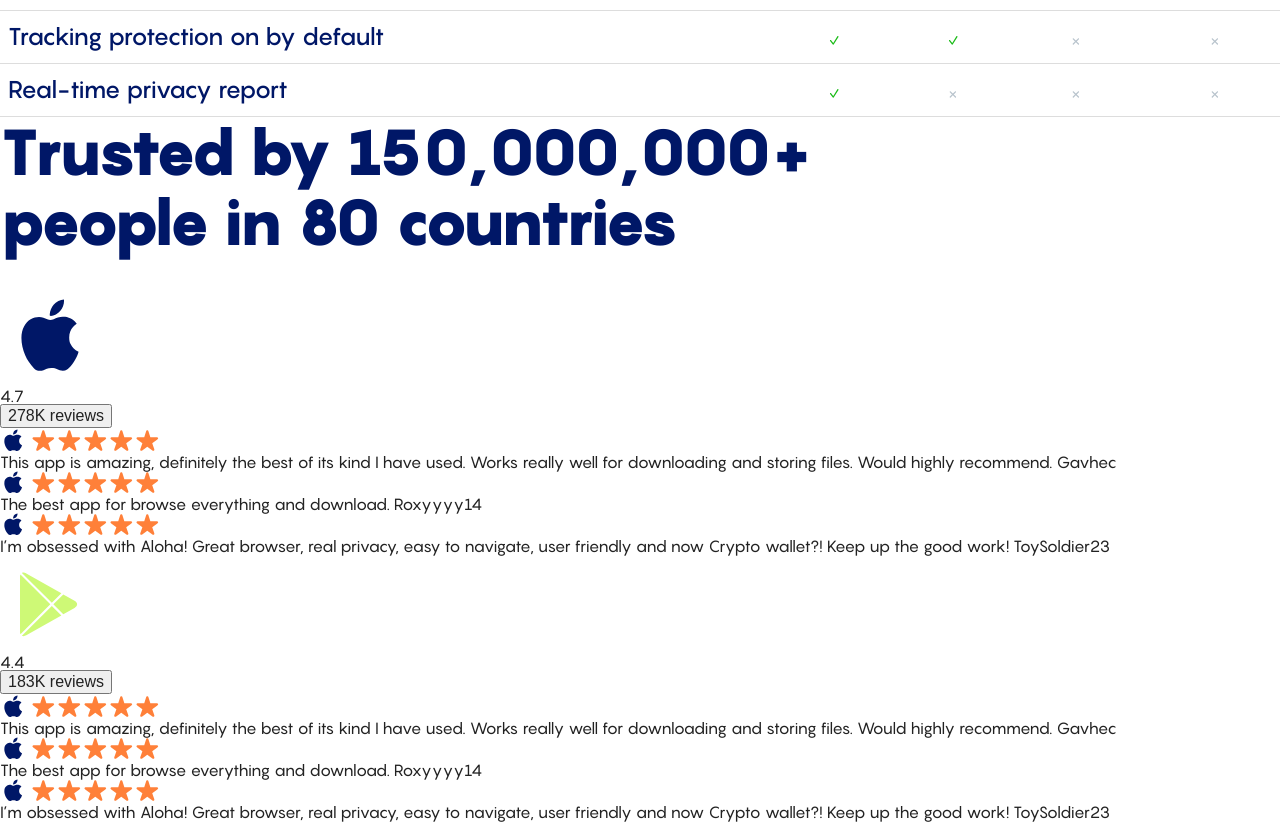
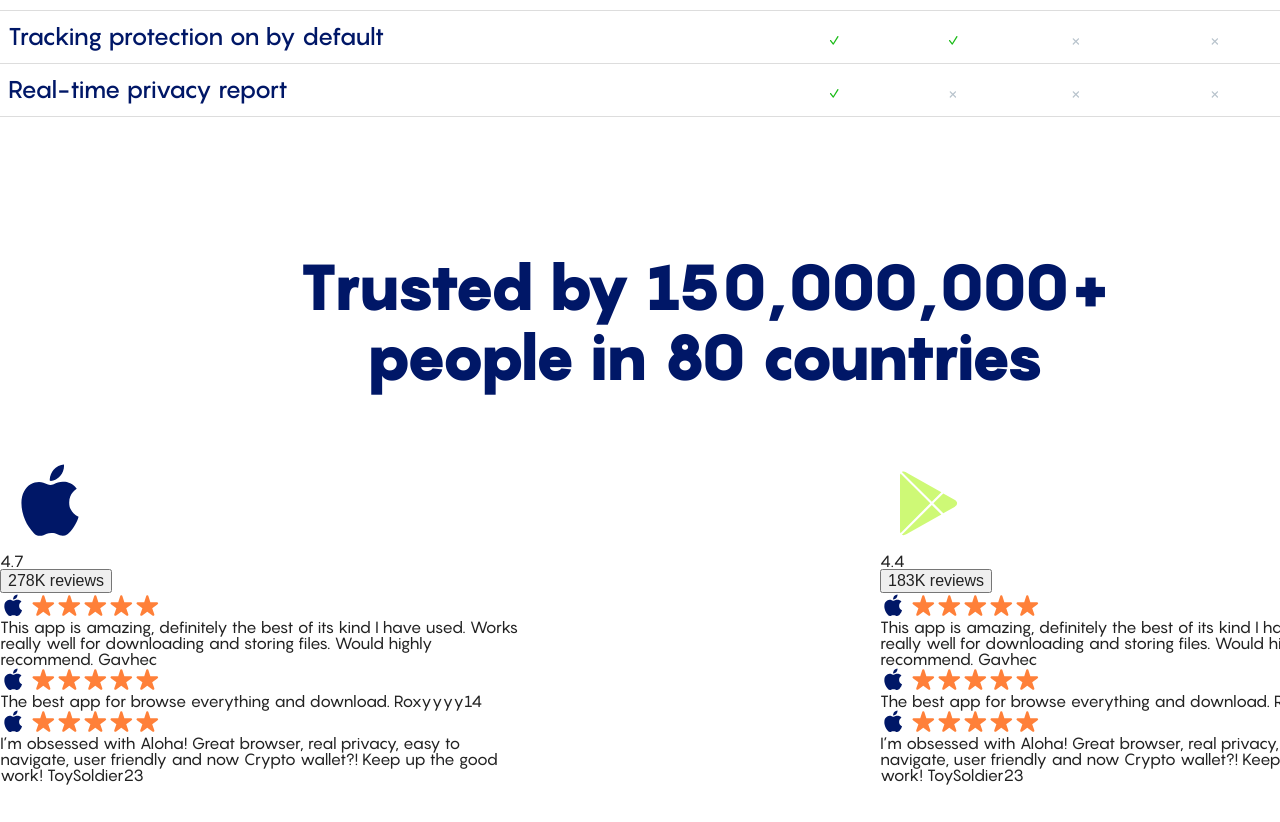
Before and after one commit to holus-bolus/aloha-browser, a Next.js app: page / in a window 1280 px wide. Shown: the part 10008-10830 px from the top of the page. After the commit the page ends 10793 px from the top, so only its background shows below. Built offline with nearby package versions, Linux system fonts and the light colour scheme.

Commit message:
Adjusted the list

```diff
--- /dev/null
+++ b/app/components/Testimonials/Testimonials.css
@@ -0,0 +1,22 @@
+.testimonials {
+  padding-top: 135px;
+}
+
+.testimonials__title {
+  text-align: center;
+  margin-bottom: 60px;
+}
+
+.testimonials__wrapper {
+  display: flex;
+  justify-content: space-between;
+  align-items: center;
+}
+
+.testimonials__reviews-wrapper {
+  width: 530px;
+}
+
+.testimonials__item{
+  width: 530px;
+}
--- a/app/components/Testimonials/Testimonials.tsx
+++ b/app/components/Testimonials/Testimonials.tsx
@@ -1,4 +1,5 @@
 import Image from "next/image";
+import "./Testimonials.css";
 
 const Testimonials = () => {
   return (
@@ -8,7 +9,7 @@
         people in 80 countries
       </h2>
       <div className="testimonials__wrapper">
-        <div className="testimonials__apple-store">
+        <div className="testimonials__reiviews-wrapper testimonials__apple-store">
           <div className="testimonials__apple-store-badge">
             <div className="testimonials__apple-number-wrapper">
               <Image
@@ -67,7 +68,7 @@
             <li className="testimonials__item"></li>
           </ul>
         </div>
-        <div className="testimonials__google-play">
+        <div className="testimonials__reiviews-wrapper testimonials__google-play">
           <div className="testimonials__playmarket-number-wrapper">
             <Image
               src="/images/testimonials/testi2.svg"
@@ -78,7 +79,6 @@
             <p className="testimonials__average">4.4</p>
           </div>
           <button className="testimonials__review-button">183K reviews</button>
-        </div>
           <ul className="testimonials__list">
             <li className="testimonials__item">
               <div className="testimonials__item-points-wrapper">
@@ -88,9 +88,9 @@
                 />
               </div>
               <p className="testimonials__item-text">
-              This app is amazing, definitely the best of its kind I have used.
-              Works really well for downloading and storing files. Would highly
-              recommend.
+                This app is amazing, definitely the best of its kind I have
+                used. Works really well for downloading and storing files. Would
+                highly recommend.
                 <span className="testimonnials__item-name"> Gavhec</span>
               </p>
             </li>
@@ -123,6 +123,7 @@
             <li className="testimonials__item"></li>
           </ul>
         </div>
+      </div>
     </section>
   );
 };
```
Lines whose indentation alone changed are shown as unchanged.
